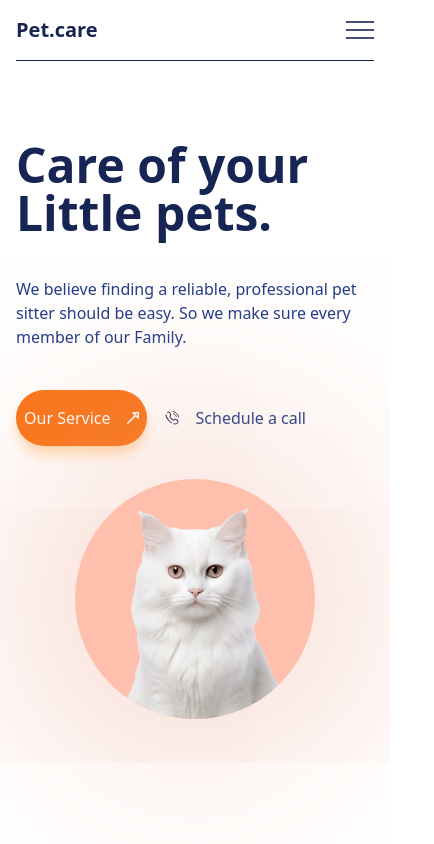
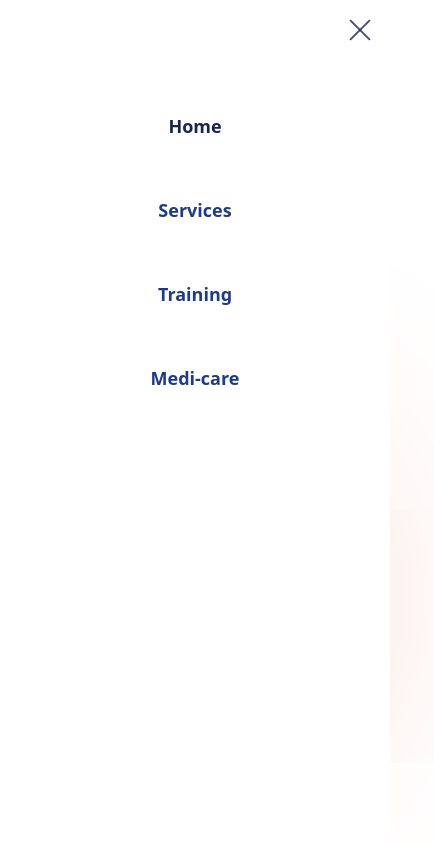
Before and after one commit to init-adina/zooland, a website built with Vite: page index.html in a window 390 px wide. Both pictures are taken after a click on the element 360 px from the left and 30 px from the top of the page. Shown: the top 844 px of the page, 434 px wide, since content can reach past the window. Built offline with nearby package versions, Linux system fonts and the light colour scheme.

Commit message:
made a burger

```diff
--- a/index.html
+++ b/index.html
@@ -8,7 +8,7 @@
 		<link rel="stylesheet" href="./style.css">
   </head>
   <body>
-  <div class="container mx-auto">
+  <div class="container mx-auto lg:px-20">
     <navbar class="nav flex justify-between items-center py-4 border-b border-blue-950 text-blue-900">
       <div class="font-bold text-blue-950 text-xl"><a href="#">Pet.care</a></div>
       <ul class=" lg:items-center hidden lg:flex">
@@ -22,17 +22,25 @@
       <div class="font-bold text-nowrap hidden lg:flex">
           <a href="#" class="">Sign up</a>
         </div>
-          <div class="burger z-20 cursor-pointer lg:hidden">
+
+          <div class="burgerBtn z-30 relative cursor-pointer lg:hidden">
             <div class="flex flex-col gap-1.5 lg:hidden w-7 [&>*]:transition-all" id="burger-btn">
               <span class="bg-blue-950/80 w-full h-0.5"></span>
               <span class="bg-blue-950/80 w-full h-0.5"></span>
               <span class="bg-blue-950/80 w-full h-0.5"></span>
             </div>
           </div>
+
+					<ul id="burger-menu" class="hidden  lg:hidden bg-white absolute left-0 top-0 w-full h-screen text-center space-y-14 pt-28 font-bold text-lg z-20">
+							 <li class="font-bold text-blue-950"><a href="#">Home</a></li>
+        <li><a href="#">Services</a></li>
+        <li><a href="#">Training</a></li>
+        <li><a href="#">Medi-care</a></li>
+						</ul>
     </navbar>
 
 
-    <section class="main-intro text-blue-900 py-20 flex lg:justify-between lg:flex-row lg:items-center flex-col gap-8">
+<section class="main-intro text-blue-900 py-20 flex lg:justify-between lg:flex-row lg:items-center flex-col gap-8 border-b">
       <div class="left flex flex-col lg:w-1/2 max-w-[800px] gap-10 ">
         <div class="text-blue-950 font-bold lg:text-7xl text-5xl">Care of your Little pets.</div>
         <div class="text-md font-medium">We believe finding a reliable, professional pet sitter should be easy. So we make sure every member of our Family.</div>
@@ -65,14 +73,10 @@
           </button>
         </div>
       </div>
-    </section>
+  </section>
 
-  </div>
-
-
-<!--  //////////////////////// -->
 <section class="block-2">
-  <div class="container grid lg:grid-cols-3 grid-cols-1 gap-10  mx-auto py-20">
+  <div class=" grid lg:grid-cols-3 grid-cols-1 gap-10  py-20">
 
     <div class=" lg:flex lg:justify-start hidden">
       <img src="img/dog-2.jpg" class="overflow-hidden outline outline-white  rounded-full w-1/2 " />
@@ -94,13 +98,8 @@
   </div>
 </section>
 
-
-
-
-
-
 <section class="block-3">
-  <div class="container mx-auto  py-10">
+  <div class=" py-10">
     <div class=" bg-[#FEF6ED] lg:p-20 rounded-3xl  p-10  lg:flex ">
       <div class="flex lg:w-1/2 justify-center">
 
@@ -122,5 +121,9 @@
     </div>
   </div>
 </section>
+
+</div>
+
+<script src="./main.js"></script>
   </body>
 </html>
--- a/main.js
+++ b/main.js
@@ -0,0 +1,31 @@
+console.log("loaded")
+
+ const initBurger = () => {
+    const burgerBtn = document.querySelector('#burger-btn');
+    const menu = document.querySelector('#burger-menu');
+
+    if (!burgerBtn || !menu) return;
+
+	const toggleBurger = () => {
+
+		console.log("here")
+        menu.classList.toggle("hidden");
+        burgerBtn.classList.toggle("opened");
+        document.documentElement.classList.toggle("overflow-hidden");
+    };
+
+    menu.addEventListener('click', (e) => {
+        if (!(e.target instanceof Element)) return;
+
+        if (!e.target.closest('.close-burger-link')) return;
+
+        toggleBurger();
+    });
+
+    burgerBtn.addEventListener("click", toggleBurger);
+};
+
+
+document.addEventListener('DOMContentLoaded', () => {
+	initBurger();
+})
--- a/style.css
+++ b/style.css
@@ -5,3 +5,17 @@
 .sh {
 	box-shadow: 0 0 300px #eea791
 }
+
+
+#burger-btn.opened>span:nth-child(1) {
+    transform: translateY(8px) rotate(45deg);
+}
+#burger-btn.opened>span:nth-child(2) {
+    opacity: 0;
+    transform: translateX(60px);
+}
+
+#burger-btn.opened>span:nth-child(3) {
+    transform: translateY(-8px) rotate(-45deg);
+    width: 100%;
+}
```
